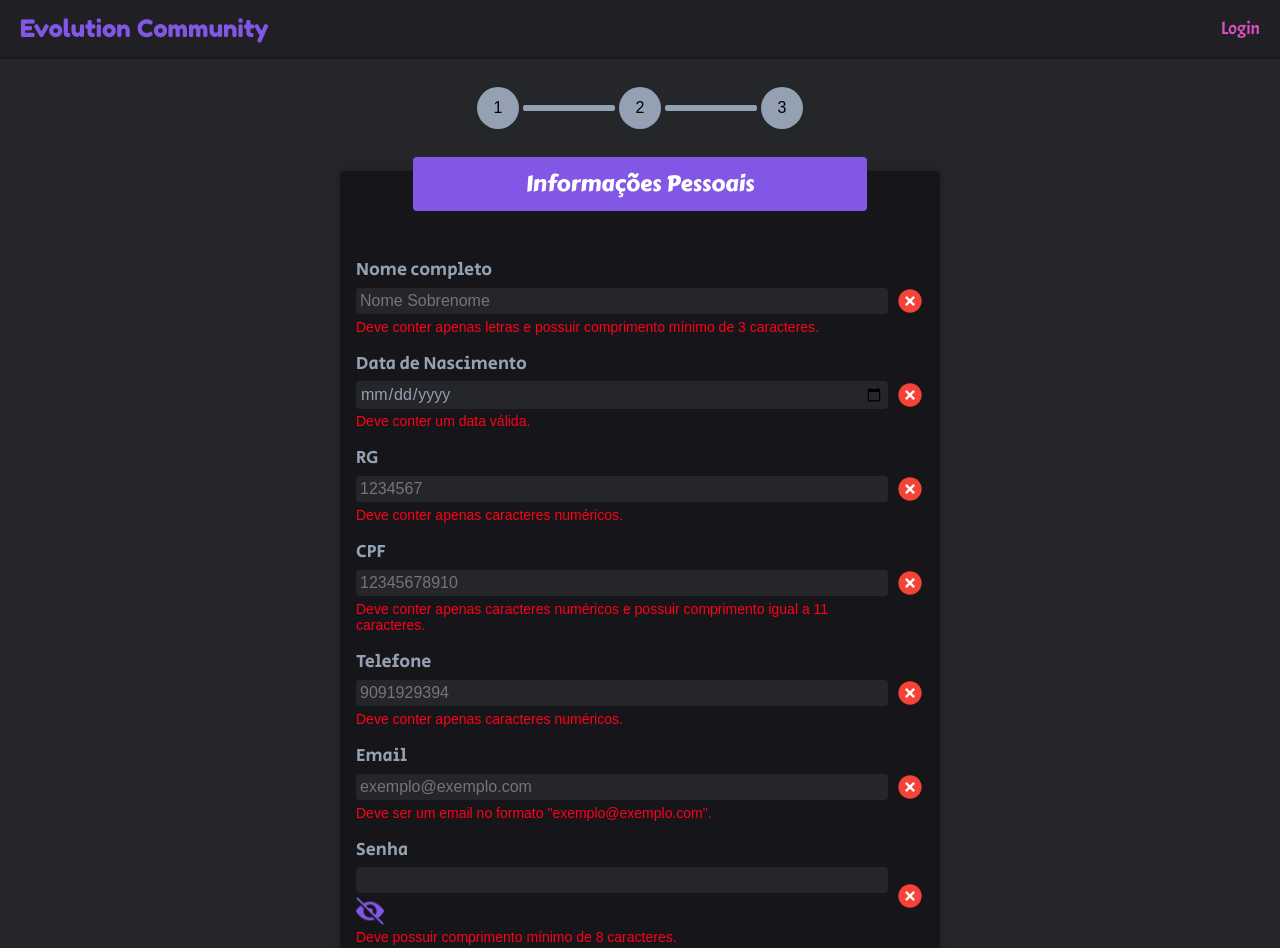
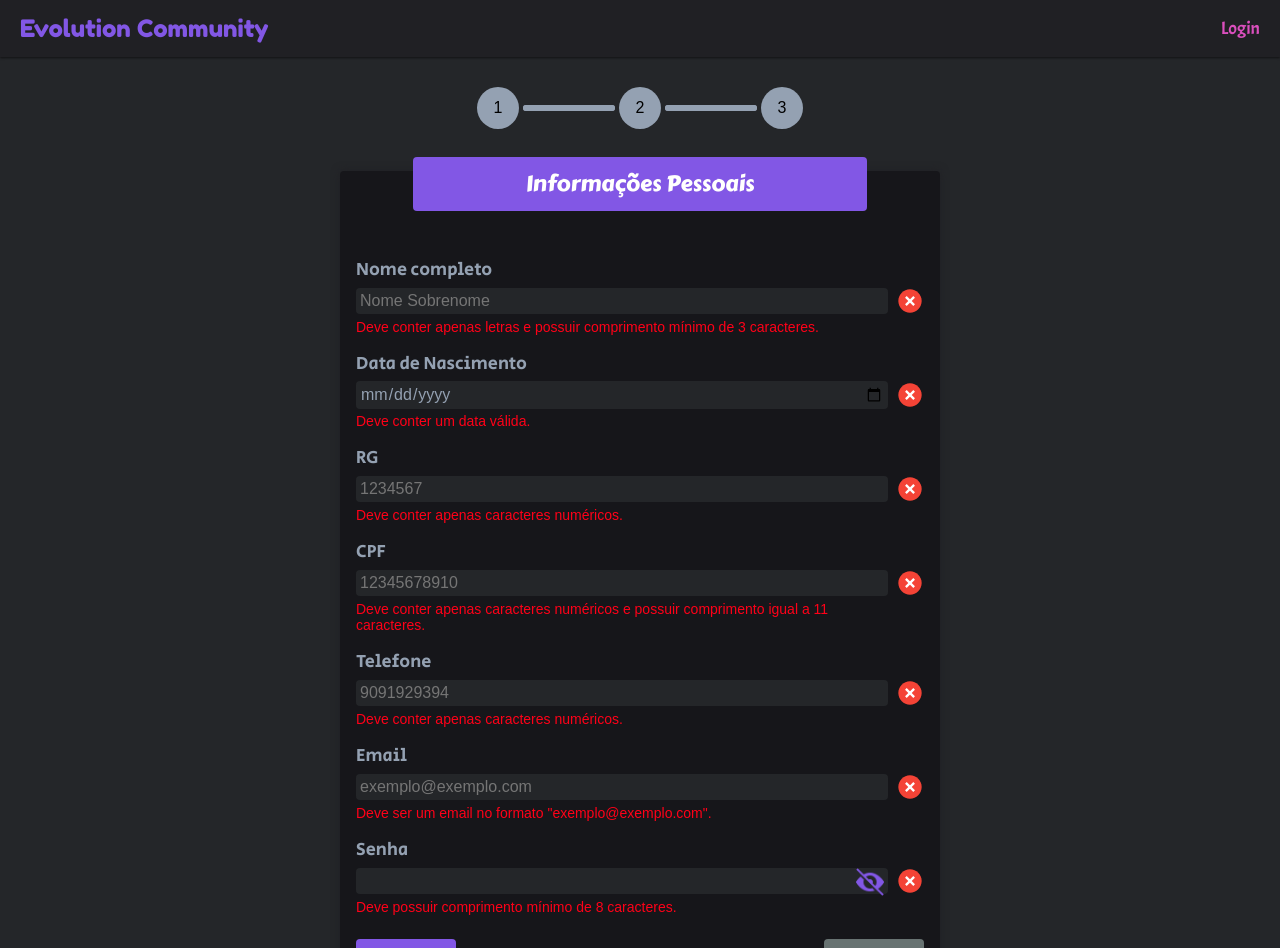
Before and after one commit to Lucas-Almeida-SD/Evolution_Community-Front_End, a React (Create React App) app: page /registration in a window 1280 px wide. Shown: the top 948 px of the page. Built offline with nearby package versions, Linux system fonts and the light colour scheme; a web font is replaced by a local one.

Commit message:
style: elemento que exibe e esconde o password estilizado

```diff
--- a/src/styles/PersonalInformationForm.scss
+++ b/src/styles/PersonalInformationForm.scss
@@ -10,6 +10,7 @@
       display: flex;
       flex-direction: column;
       gap: 4px;
+      position: relative;
 
       input {
         font-size: 14px;
@@ -23,6 +24,16 @@
       input:focus {
         outline: 1px solid var(--primary);
       }
+
+      #password {
+        padding-right: 38px;
+      }
+
+      .show-password {
+        position: absolute;
+        right: 4px;
+        cursor: pointer;
+      }
     }
   }
 }
```
